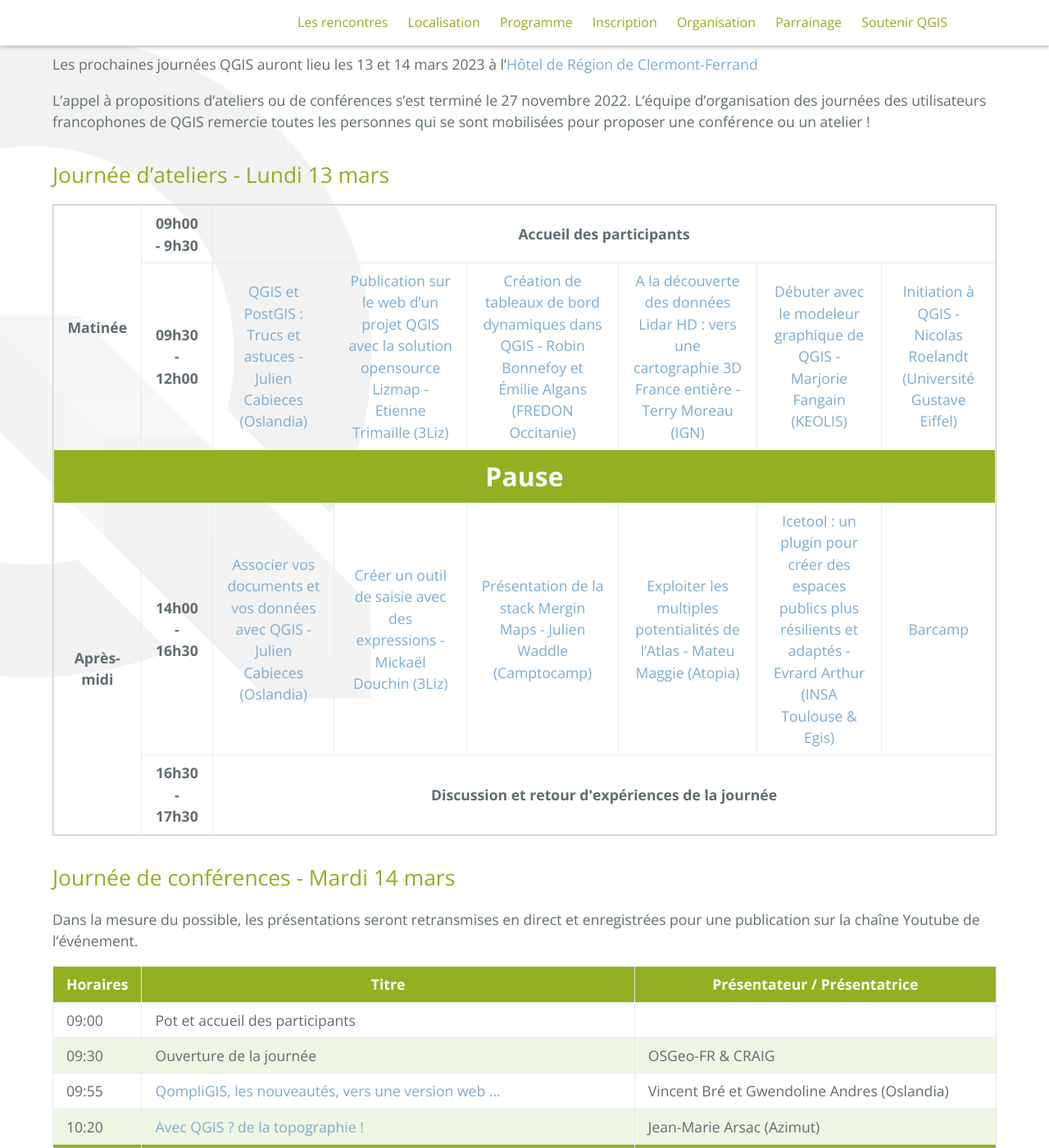
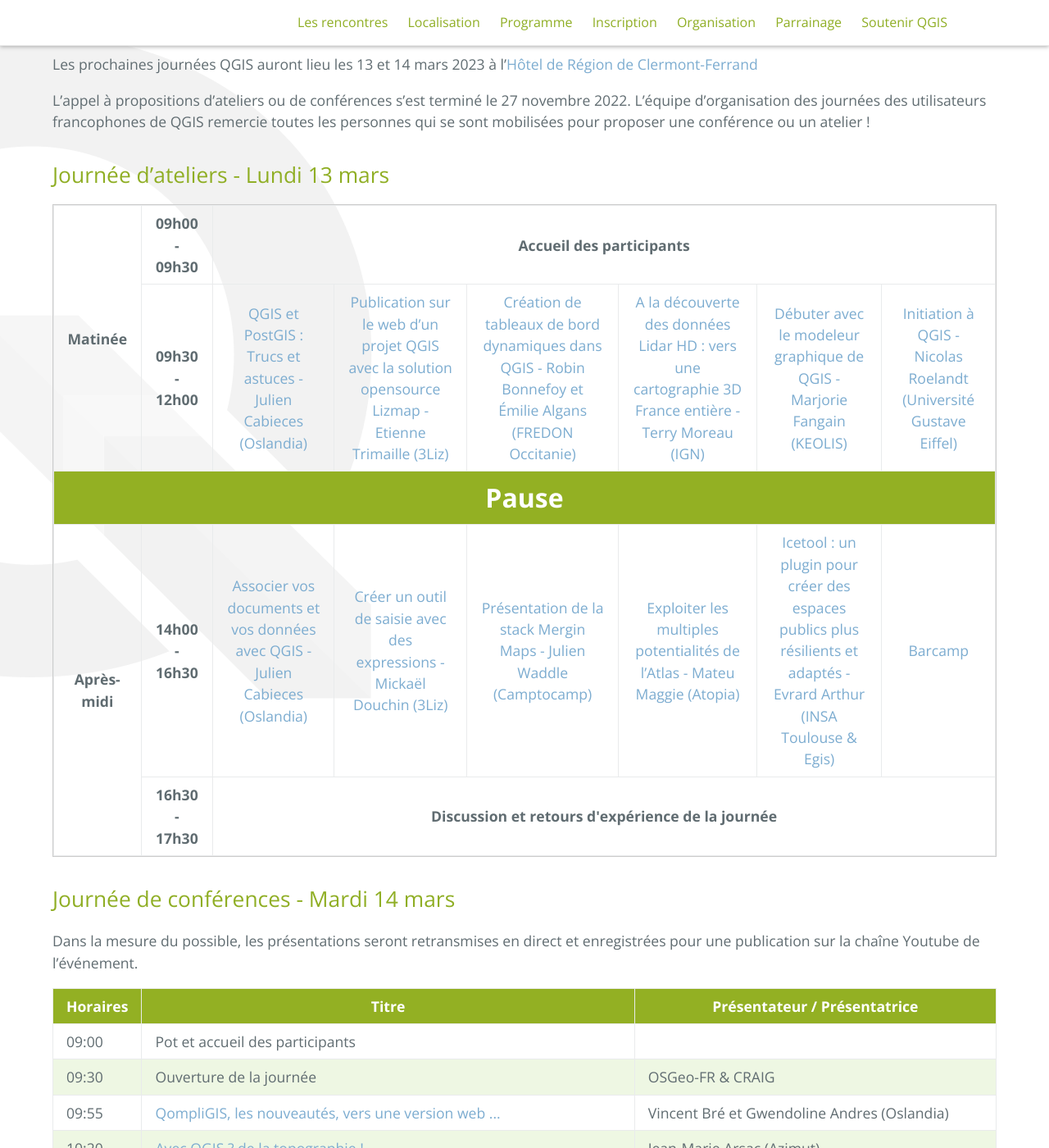
Before and after one commit to OSGeo-fr/QGIS-conf-fr-website, a Jekyll site: the page built from z20_programme.md, in a window 1280 px wide and 1400 px high, scrolled down 447 px. Shown: the whole window at 82% size. Built offline with Jekyll 4.4.1, drawn with Linux system fonts in a browser that asks for light colours.

Commit message:
Apply suggestions from review
Co-authored-by: Paul Blottiere <blottiere.paul@gmail.com>

```diff
--- a/z20_programme.md
+++ b/z20_programme.md
@@ -15,7 +15,7 @@ L'appel à propositions d'ateliers ou de conférences s'est terminé le 27 novem
     <tbody>
         <tr class="atelier">
             <td rowspan=2><b>Matinée</b></td>
-            <td><b>09h00 - 9h30</b></td>
+            <td><b>09h00 - 09h30</b></td>
             <td colspan=7><b>Accueil des participants</b></td>
         </tr>
         <tr class="atelier">
@@ -42,7 +42,7 @@ L'appel à propositions d'ateliers ou de conférences s'est terminé le 27 novem
         </tr>
         <tr class="atelier">
             <td><b>16h30 - 17h30</b></td>
-            <td colspan=8><b>Discussion et retour d'expériences de la journée</b></td>
+            <td colspan=8><b>Discussion et retours d'expérience de la journée</b></td>
         </tr>
     </tbody>
 </table>
```
